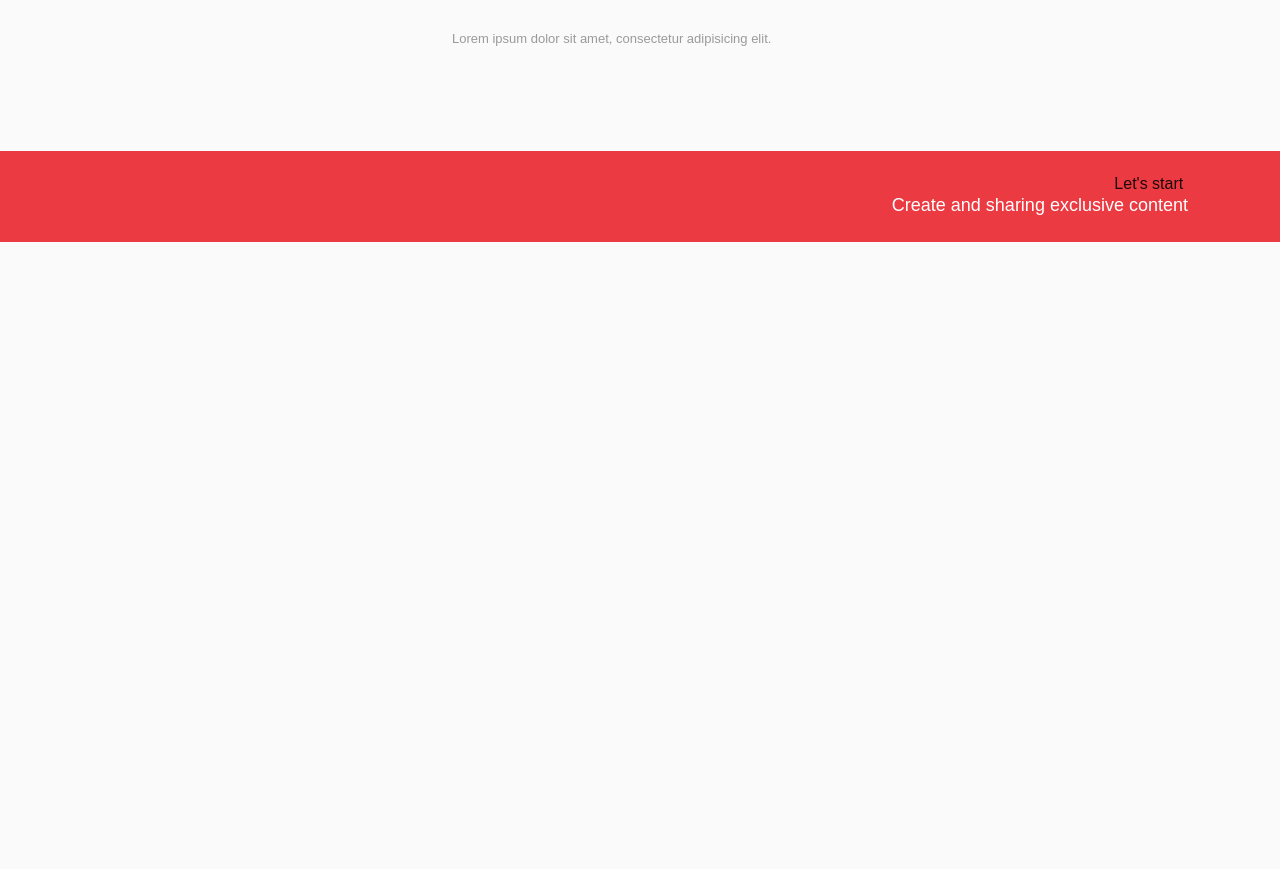
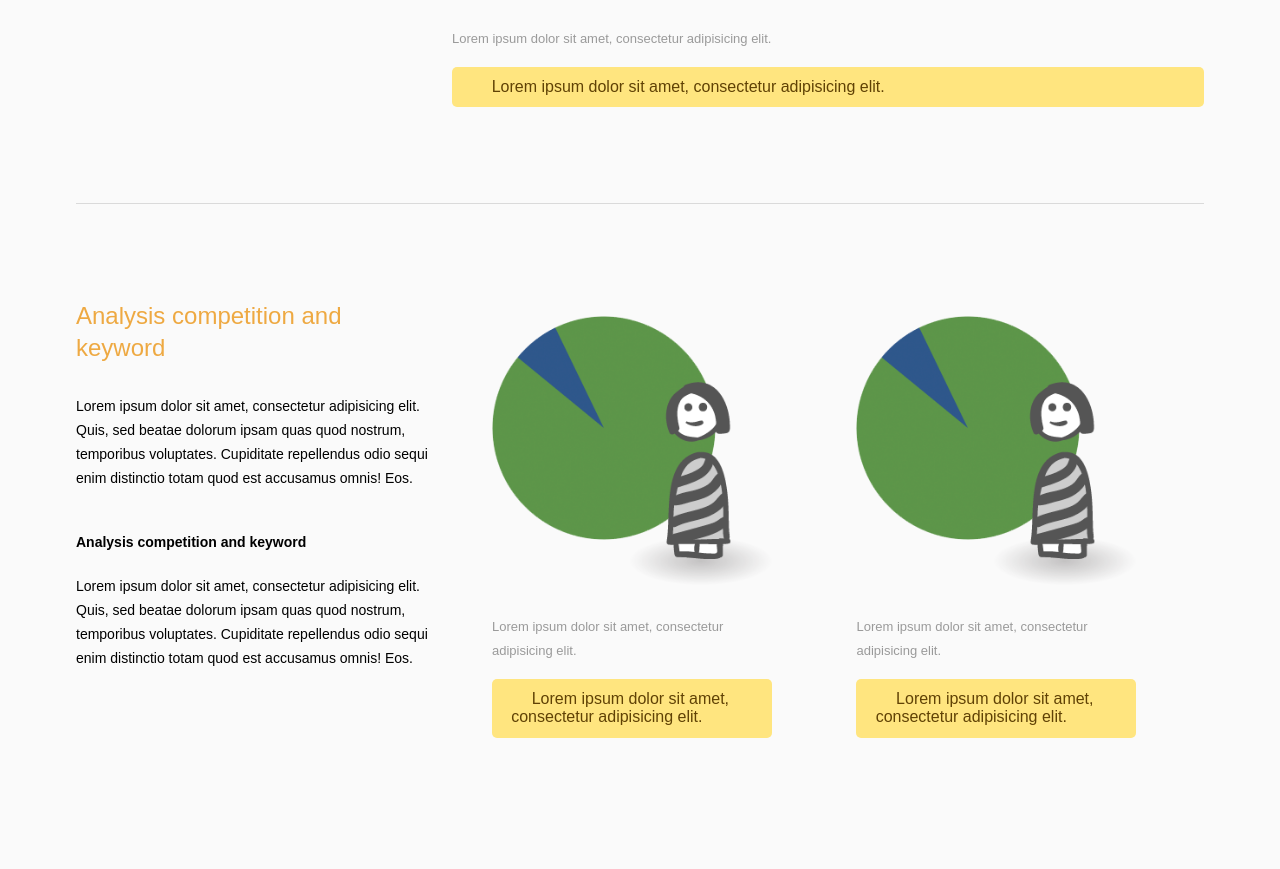
Before and after one commit to jpcpamies/lb-documentacion, a plain HTML site: page chapter1.html in a window 1280 px wide. Shown: the part 1262-2131 px from the top of the page. Before the commit the page ends 1504 px from the top, so only its background shows below. Drawn offline with Linux system fonts and the light colour scheme.

Commit message:
modulo figuro small en curso

```diff
--- a/chapter1.html
+++ b/chapter1.html
@@ -49,7 +49,7 @@
       <div class="u-center">
         <div class="u-margin">
           <div class="article-list">
-            <article class="">
+            <article class="article__post">
               <div class="article__title "></div>
               <div class="article__content ">
                 <div>
@@ -99,13 +99,14 @@
                       </div>
                       <div class="caption__module">
                         <p class="caption-text  caption">Lorem ipsum dolor sit amet, consectetur adipisicing elit.</p>
+                        <p class="action">Lorem ipsum dolor sit amet, consectetur adipisicing elit.</p>
                       </div>
                     </div>
                   </div>
                 </div>
               </div>
             </article>
-            <!-- <article class="">
+            <article class="article__post">
               <div class="article__title "></div>
               <div class="article__content ">
                 <div>
@@ -116,15 +117,27 @@
                       <h4 id='chapter1__1' class="body-text  article__subtitle  subtitle2">Analysis competition and keyword</h4>
                       <p class="body-text  body  body-module">Lorem ipsum dolor sit amet, consectetur adipisicing elit. Quis, sed beatae dolorum ipsam quas quod nostrum, temporibus voluptates. Cupiditate repellendus odio sequi enim distinctio totam quod est accusamus omnis! Eos.</p>
                     </div>
-                    <div class="module__figure test5">
-                      <figure class="figure__small  test1"></figure>
-                      <figure class="figure__small  test2"></figure>
-                      <figure class="figure__big  test3"></figure>
+                    <div class="module__figure">
+                      <figure class="figure__small  ">
+                        <img src="../../img/chart-1.png" alt="">
+                        <div class="caption__module">
+                          <p class="caption-text  caption">Lorem ipsum dolor sit amet, consectetur adipisicing elit.</p>
+                          <p class="action">Lorem ipsum dolor sit amet, consectetur adipisicing elit.</p>
+                        </div>
+                      </figure>
+                      <figure class="figure__small  ">
+                        <img src="../../img/chart-1.png" alt="">
+                        <div class="caption__module">
+                          <p class="caption-text  caption">Lorem ipsum dolor sit amet, consectetur adipisicing elit.</p>
+                          <p class="action">Lorem ipsum dolor sit amet, consectetur adipisicing elit.</p>
+                        </div>
+                      </figure>
+                      <figure class="figure__big  "></figure>
                     </div>
                   </div>
                 </div>
               </div>
-            </article> -->
+            </article>
           </div>
         </div>
       </div>
--- a/static/css/style.css
+++ b/static/css/style.css
@@ -578,6 +578,7 @@ th {
   font-size: 20px;
   line-height: 28px;
   font-weight: 400;
+  margin-bottom: 20px;
 }
 .title2 {
   font-size: 20px;
@@ -703,6 +704,7 @@ body {
   padding: 0.7rem 2rem 0.7rem 1.2rem;
   -webkit-border-radius: 5px;
   border-radius: 5px;
+  margin-top: 16px;
 }
 .action:before {
   content: '\e604';
@@ -716,6 +718,7 @@ body {
   padding: 0.7rem 2rem 0.7rem 1.2rem;
   -webkit-border-radius: 5px;
   border-radius: 5px;
+  margin-top: 16px;
 }
 .important:before {
   content: '\f02e';
@@ -1174,6 +1177,14 @@ body {
   padding-top: 40px;
   padding-bottom: 60px;
 }
+.article__post {
+  border-bottom: 1px solid #dadada;
+  padding-bottom: 64px;
+  margin-bottom: 24px;
+}
+.article__post:last-child {
+  border-bottom: none;
+}
 .body-module {
   max-width: 560px;
 }
@@ -1224,6 +1235,7 @@ body {
   }
   .figure__small {
     display: inline-block;
+    width: 280px;
   }
   .figure__big {
     display: block;
@@ -1233,6 +1245,10 @@ body {
   }
   .chapter-main__outer {
     padding-top: 80px;
+  }
+  .article__post {
+    padding-bottom: 96px;
+    margin-bottom: 96px;
   }
 }
 @media only screen and (min-width: 1240px) {
```
Also changed, not shown: img/chart-1.png (added), 4 other files.
